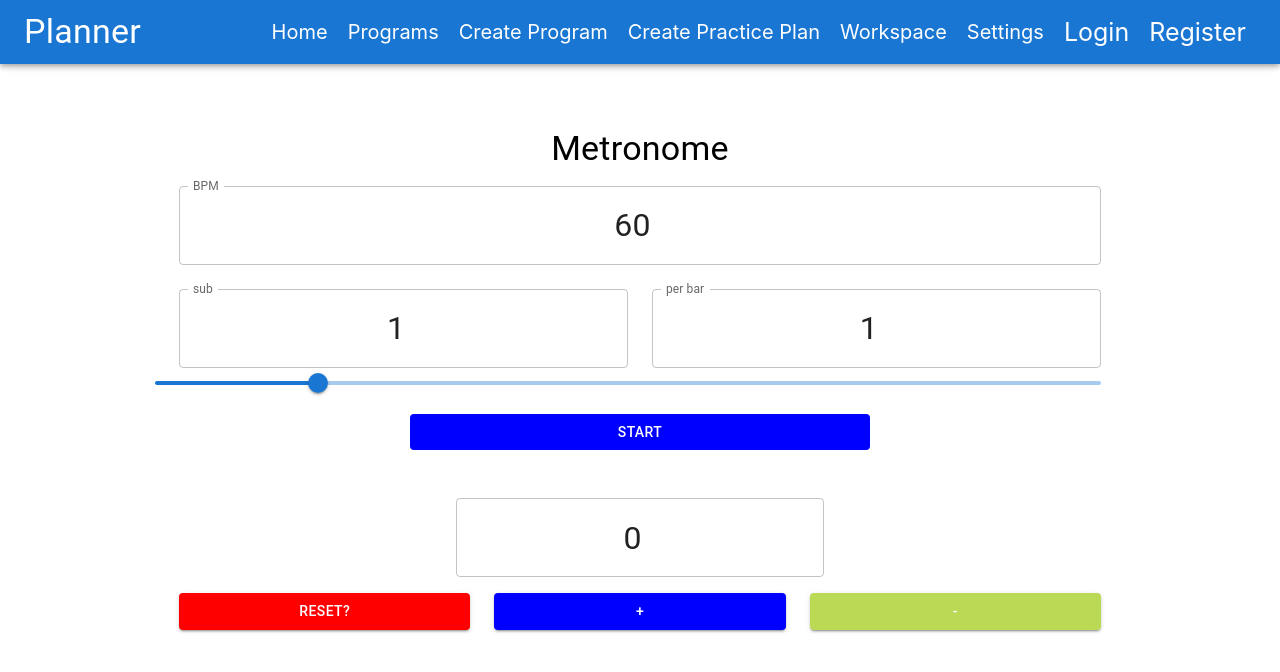
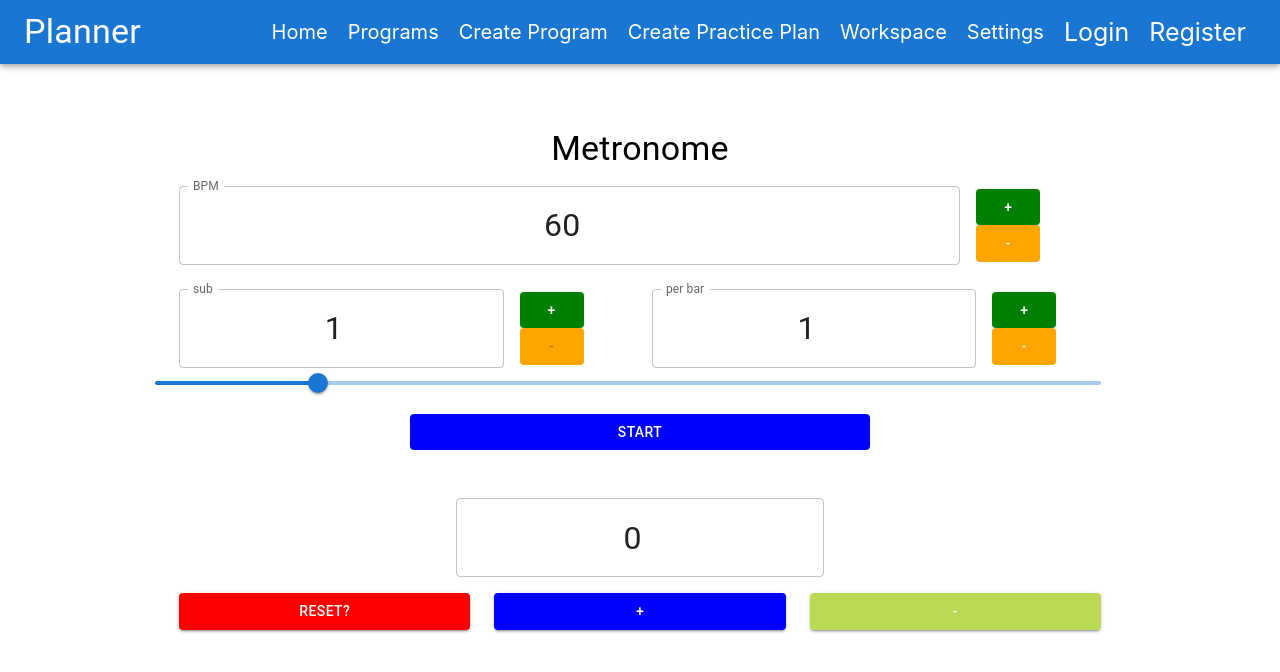
Before and after one commit to shoneriki/mern-practice, a React (Create React App) app in the folder client/: page /workspace in a window 1280 px wide. Shown: the top 672 px of the page. Built offline with nearby package versions, Linux system fonts and the light colour scheme; no server answers.

Commit message:
added min and max for input, added  + and - btns

```diff
--- a/client/src/components/Metronome.js
+++ b/client/src/components/Metronome.js
@@ -124,11 +124,10 @@ export class Metronome extends Component {
 
     this.handleBpmChange(null, bpm);
   };
-
   handleSubdivisionChange = (event) => {
     let subdivision = parseInt(event.target.value);
-    if (!isNaN(subdivision)) {
-      this.setState({ subdivision });
+    if (isNaN(subdivision)) {
+      return;
     }
 
     if (subdivision < 1) {
@@ -142,8 +141,8 @@ export class Metronome extends Component {
 
   handleBeatsPerMeasureChange = (event) => {
     let beatsPerMeasure = parseInt(event.target.value);
-    if (!isNaN(beatsPerMeasure)) {
-      this.setState({ beatsPerMeasure });
+    if (isNaN(beatsPerMeasure)) {
+      return;
     }
 
     if (beatsPerMeasure < 1) {
@@ -153,26 +152,52 @@ export class Metronome extends Component {
     }
 
     this.setState({ beatsPerMeasure });
-
   };
 
   render() {
     const { isPlaying, bpm, subdivision, beatsPerMeasure } = this.state;
 
+    function IncrementInput(props) {
+      const { value, onIncrement, onDecrement, min, max, ...otherProps } =
+        props;
+
+      return (
+        <Box sx={{ display: "flex", alignItems: "center" }}>
+          <TextField value={value} {...otherProps} />
+          <Box sx={{ margin: "auto 1rem" }}>
+            <Button
+              sx={{ backgroundColor: "green", color: "white" }}
+              onClick={onIncrement}
+              disabled={value >= max}
+            >
+              +
+            </Button>
+            <Button
+              sx={{ backgroundColor: "orange", color: "white" }}
+              onClick={onDecrement}
+              disabled={value <= min}
+            >
+              -
+            </Button>
+          </Box>
+        </Box>
+      );
+    }
+
     return (
       <Box sx={{ width: "80%", margin: "0 auto" }} className="metronome">
         <Typography
-          variant={'h4'}
-          align={'center'}
+          variant={"h4"}
+          align={"center"}
           sx={{
-            margin: "1rem"
+            margin: "1rem",
           }}
         >
           Metronome
         </Typography>
         <Grid container spacing={3}>
-          <Grid item xs={12} >
-            <TextField
+          <Grid item xs={12}>
+            <IncrementInput
               label="BPM"
               type="number"
               value={bpm}
@@ -181,19 +206,20 @@ export class Metronome extends Component {
                   textAlign: "center",
                   fontSize: "2rem",
                 },
-                min: 10,
-                max: 300,
               }}
               sx={{
                 width: "100%",
                 textAlign: "center",
               }}
+              min={10}
+              max={300}
               onChange={this.handleBpmInputChange}
-              endAdornment={<InputAdornment position="end">BPM</InputAdornment>}
+              onIncrement={() => this.handleBpmChange(null, bpm + 1)}
+              onDecrement={() => this.handleBpmChange(null, bpm - 1)}
             />
           </Grid>
           <Grid item xs={12} sm={6}>
-            <TextField
+            <IncrementInput
               label="sub"
               type="number"
               min={1}
@@ -211,13 +237,20 @@ export class Metronome extends Component {
                 width: "100%",
               }}
               onChange={this.handleSubdivisionChange}
-              endAdornment={
-                <InputAdornment position="end">subdivision</InputAdornment>
+              onIncrement={() =>
+                this.handleSubdivisionChange({
+                  target: { value: subdivision + 1 },
+                })
+              }
+              onDecrement={() =>
+                this.handleSubdivisionChange({
+                  target: { value: subdivision - 1 },
+                })
               }
             />
           </Grid>
           <Grid item xs={12} sm={6}>
-            <TextField
+            <IncrementInput
               label="per bar"
               type="number"
               value={beatsPerMeasure}
@@ -233,8 +266,15 @@ export class Metronome extends Component {
                 width: "100%",
               }}
               onChange={this.handleBeatsPerMeasureChange}
-              endAdornment={
-                <InputAdornment position="end">Beats Per Bar</InputAdornment>
+              onIncrement={() =>
+                this.handleBeatsPerMeasureChange({
+                  target: { value: beatsPerMeasure + 1 },
+                })
+              }
+              onDecrement={() =>
+                this.handleBeatsPerMeasureChange({
+                  target: { value: beatsPerMeasure - 1 },
+                })
               }
             />
           </Grid>
```
Lines whose indentation alone changed are shown as unchanged.
